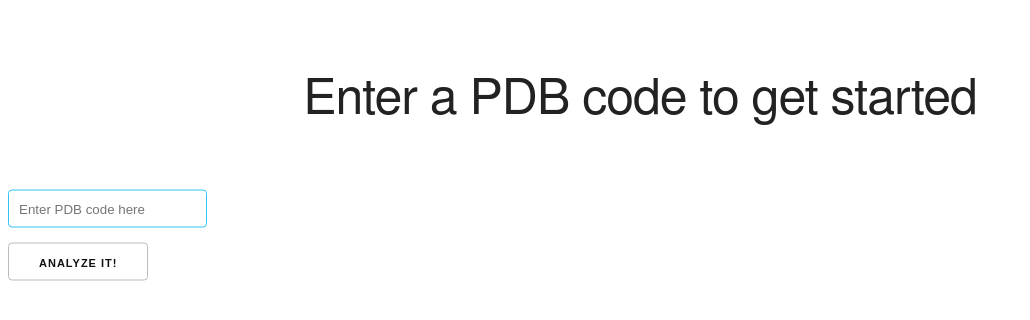
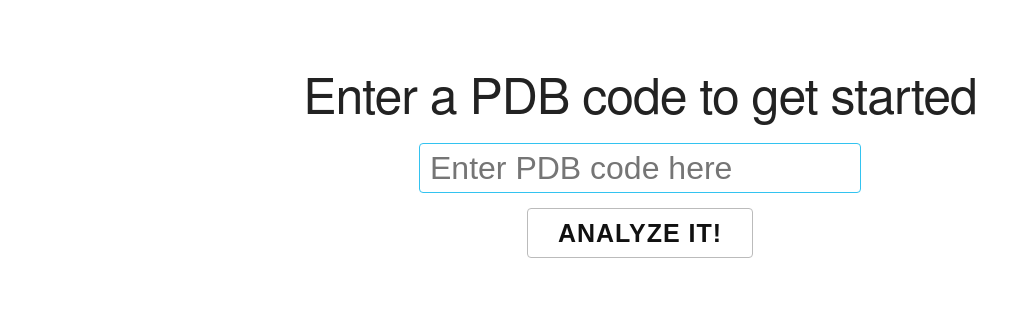
Before and after one commit to swails/chatgpdb, a Django app: template chat/templates/chat/index.html in a window 1280 px wide. Shown: the top 320 px of the page, without its empty margins (0-1030 px from the left). Run offline with Django 4.2, Linux system fonts and the light colour scheme; the template is opened without the code that fills it, so the values that code supplies are empty; some libraries are stand-ins or nearby versions.

Commit message:
Update some styling on index page

```diff
--- a/chat/static/chat/css/style.css
+++ b/chat/static/chat/css/style.css
@@ -193,11 +193,12 @@
   input[type="reset"],
   input[type="button"] {
     display: inline-block;
-    height: 38px;
+    height: 50px;
     padding: 0 30px;
     color: #111;
     text-align: center;
-    font-size: 11px;
+    /*font-size: 11px;*/
+    font-size: 2.5rem;
     font-weight: 600;
     line-height: 38px;
     letter-spacing: .1rem;
@@ -256,7 +257,7 @@
   input[type="password"],
   textarea,
   select {
-    height: 38px;
+    height: 50px;
     padding: 6px 10px; /* The 6px vertically centers text on FF, ignored by Webkit */
     background-color: #fff;
     border: 1px solid #D1D1D1;
@@ -311,6 +312,9 @@
     font-weight: normal; }
 
 
+  input[type="text"] {
+    font-size: xx-large;
+  }
   /* Lists
   –––––––––––––––––––––––––––––––––––––––––––––––––– */
   ul {
--- a/chat/templates/chat/index.html
+++ b/chat/templates/chat/index.html
@@ -30,13 +30,9 @@
 </head>
 <body>
     <h1 class="centered topspaced">Enter a PDB code to get started</h1>
-    <div class="container vertical-center">
-        <div class="row d-flex justify-content-center">
-            <div class="col-6">
+    <div class="centered">
                     <input class="input" id="pdb-code-input" placeholder="Enter PDB code here" id="input" type="text"></br>
                     <input class="button" id="pdb-code-submit" type="button" value="Analyze it!">
-            </div>
-        </div>
     </div>
 
     <script>
```
